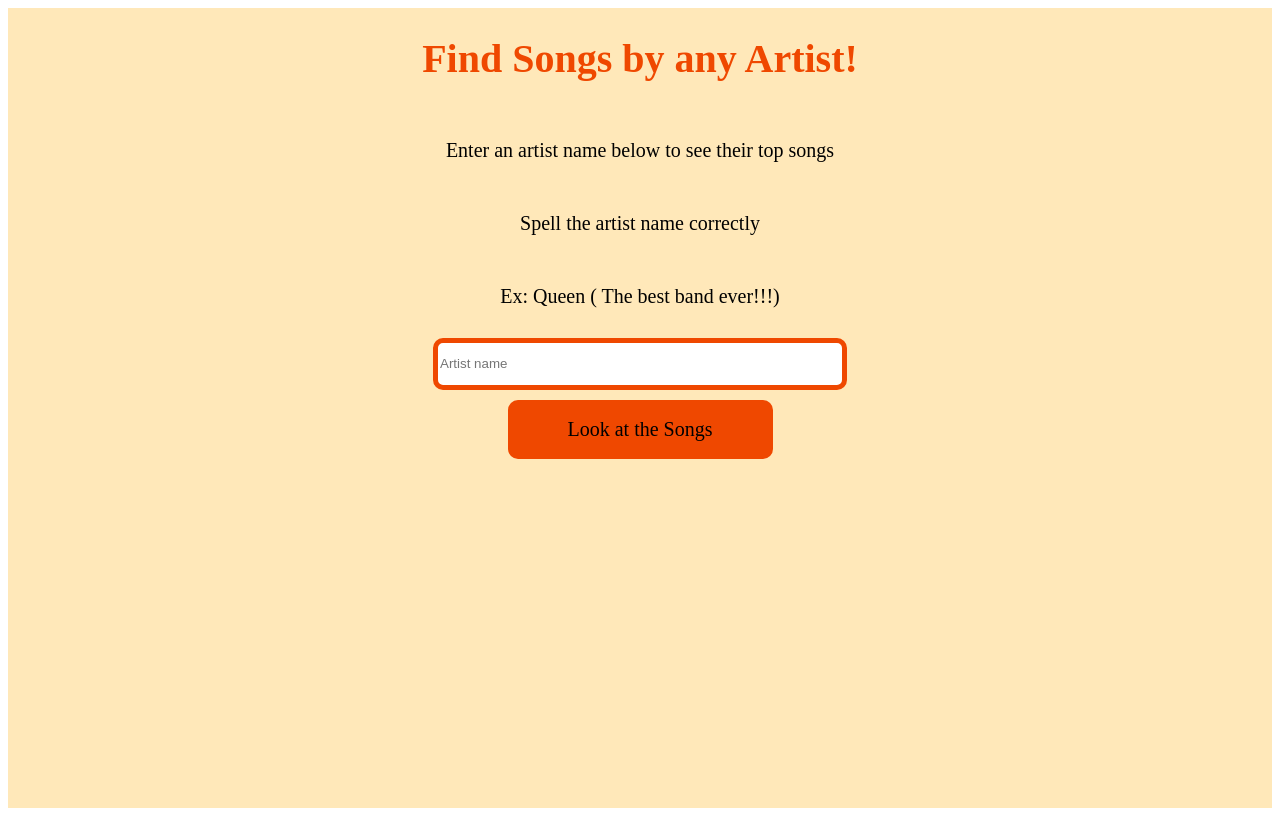
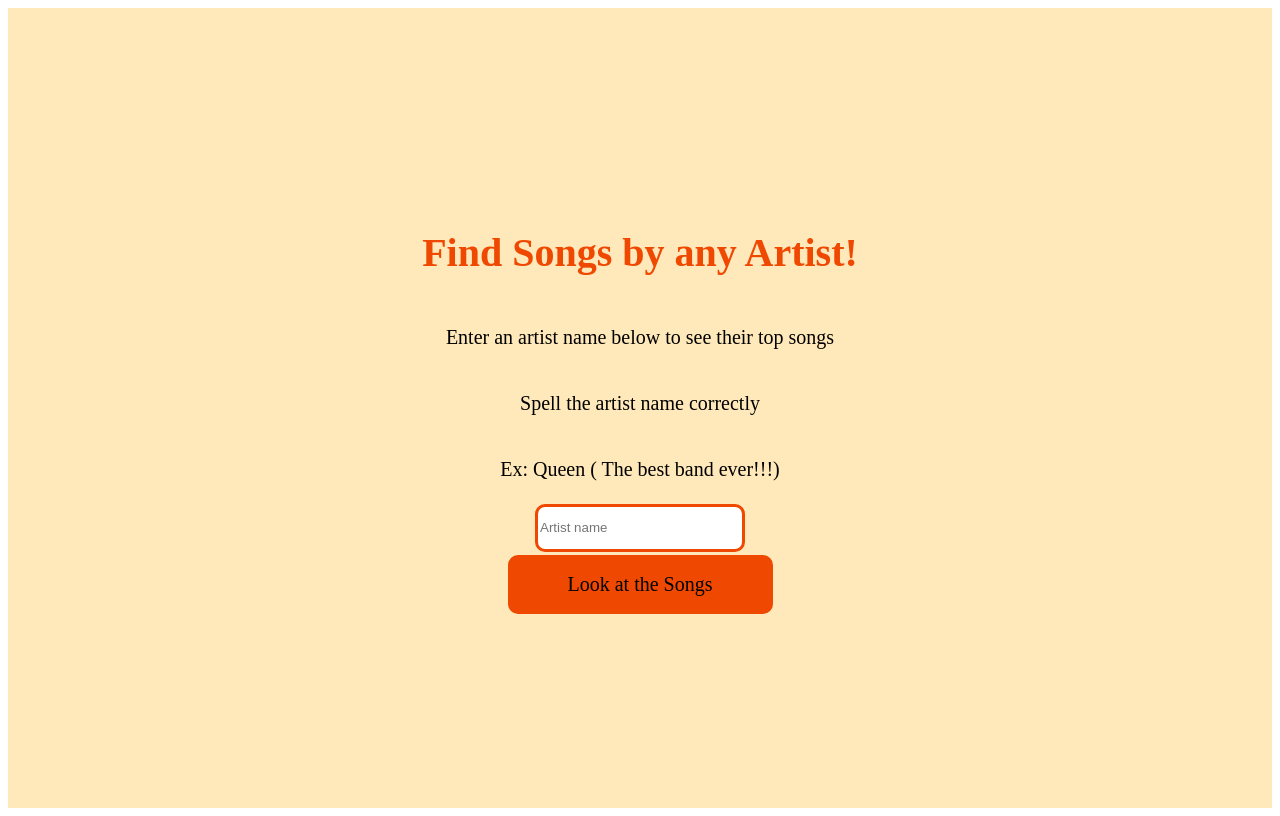
Before and after one commit to RJames34/cs391web2-mp-4, a Next.js app: page / in a window 1280 px wide. Built offline with nearby package versions, Linux system fonts and the light colour scheme.

Commit message:
Adjust styles for layout and input elements

```diff
--- a/app/page.tsx
+++ b/app/page.tsx
@@ -11,7 +11,8 @@ const StyledDiv = styled.div`
     height: 100vh;
     flex-direction: column;
     align-items: center;
-    gap: 10px;
+    gap: 3px;
+    justify-content: center;
     background-color: #ffe8b9;
     font-size: 20px;
 `;
@@ -27,9 +28,9 @@ const StyledP = styled.p`
 const StyledInput = styled.input`
     color: Black;
     // padding: 18px 24px;
-    width: 400px;
+    width: 200px;
     height: 40px;
-    border: 5px solid #ef4800;
+    border: 3px solid #ef4800;
     border-radius: 10px;
 `;
 
```
